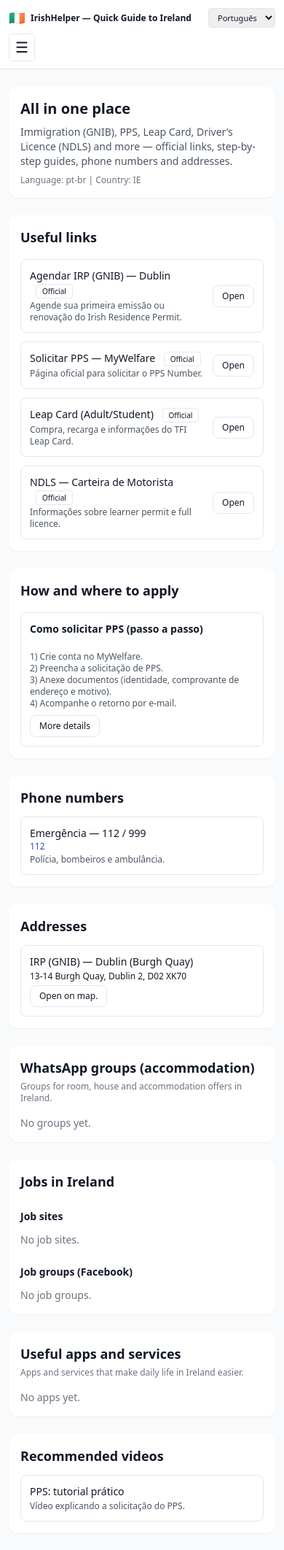
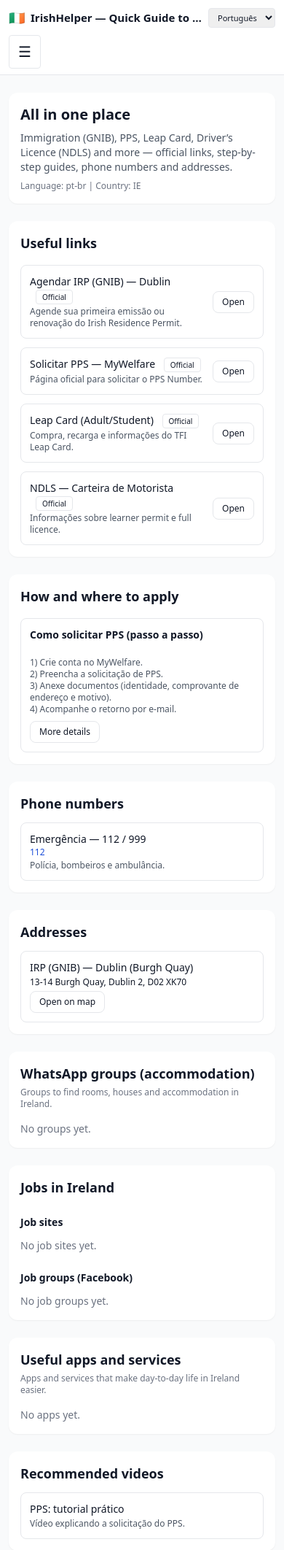
Before and after one commit to Buenomaurilio/IrishHelper, a Django app: page /pt-br/IE/ in a window 390 px wide. Shown: the top 2124 px of the page at 73% size. Run offline with Django 5.2, Linux system fonts and the light colour scheme; data comes from the database, SQL or seed files in the repository; tables that the repository leaves empty hold one stand-in row (values such as "Sample post"); some libraries are stand-ins or nearby versions.

Commit message:
Refactor header and navigation in irish_helper.html
Refactor header and navigation structure for better responsiveness and clarity. Update text translations for consistency.

```diff
--- a/catalog/templates/catalog/irish_helper.html
+++ b/catalog/templates/catalog/irish_helper.html
@@ -9,56 +9,49 @@
   <script src="https://cdn.tailwindcss.com"></script>
 </head>
 <body class="bg-gray-50 text-gray-900">
-
   <!-- HEADER -->
   <header class="sticky top-0 bg-white/90 backdrop-blur border-b z-20">
-    <div class="max-w-4xl mx-auto px-3 sm:px-4 py-2.5">
+    <!-- Linha principal: bandeira + título + idioma -->
+    <div class="max-w-4xl mx-auto px-3 sm:px-4 py-2.5 flex items-center justify-between gap-2">
 
-      <!-- LINHA 1: bandeira + título + seletor de idioma -->
-      <div class="flex items-center justify-between gap-2 whitespace-nowrap">
       <!-- ESQUERDA: bandeira + título -->
       <div class="flex items-center gap-2 min-w-0">
         <span class="text-lg">🇮🇪</span>
-          <h1 class="text-xs sm:text-lg md:text-xl font-semibold leading-tight truncate max-w-[60vw]">
+        <h1 class="text-[15px] sm:text-base md:text-lg font-semibold leading-tight truncate">
           {% trans "IrishHelper — Quick Guide to Ireland" %}
         </h1>
       </div>
 
       <!-- DIREITA: seletor de idioma (sempre visível) -->
-        <select
-          id="locale"
-          class="border rounded px-2 py-1 text-[11px] sm:text-sm leading-none flex-shrink-0"
-        >
+      <div class="flex items-center gap-2 md:gap-3">
+        <select id="locale"
+                class="border rounded px-2 py-1 text-[11px] sm:text-xs md:text-sm">
           <option value="pt-br" {% if locale == "pt-br" %}selected{% endif %}>Português</option>
           <option value="en"    {% if locale == "en" %}selected{% endif %}>English</option>
           <option value="es"    {% if locale == "es" %}selected{% endif %}>Español</option>
         </select>
       </div>
+    </div>
 
-      <!-- LINHA 2: sanduíche no mobile + menu desktop -->
-      <div class="mt-2 flex items-center justify-between">
+    <!-- LINHA 2: botão sanduíche (mobile) + menu desktop -->
+    <div class="max-w-4xl mx-auto px-3 sm:px-4 pb-2 flex items-center justify-between md:justify-start gap-2">
       <!-- BOTÃO SANDUÍCHE (só mobile) -->
-        <button
-          id="mobileMenuBtn"
-          class="inline-flex md:hidden items-center justify-center text-xl px-2 py-1 border rounded"
-          aria-label="Menu"
-        >
+      <button id="mobileMenuBtn"
+              class="md:hidden text-xl px-3 py-2 border rounded">
         ☰
       </button>
 
-        <!-- MENU DESKTOP (só md+) -->
-        <nav class="hidden md:flex flex-wrap gap-x-4 gap-y-1 text-sm ml-auto">
-          <a href="#uteis"      class="hover:underline">{% trans "Useful links" %}</a>
-          <a href="#como"       class="hover:underline">{% trans "How to apply" %}</a>
-          <a href="#telefones"  class="hover:underline">{% trans "Phone numbers" %}</a>
-          <a href="#enderecos"  class="hover:underline">{% trans "Addresses" %}</a>
-          <a href="#whatsapp"   class="hover:underline">WhatsApp</a>
-          <a href="#jobs"       class="hover:underline">{% trans "Jobs" %}</a>
-          <a href="#apps"       class="hover:underline">{% trans "Useful apps" %}</a>
-          <a href="#videos"     class="hover:underline">{% trans "Videos" %}</a>
+      <!-- MENU DESKTOP (fica logo ao lado, só md+) -->
+      <nav class="hidden md:flex flex-wrap gap-x-4 gap-y-1 text-sm">
+        <a href="#uteis" class="hover:underline">{% trans "Useful links" %}</a>
+        <a href="#como" class="hover:underline">{% trans "How to apply" %}</a>
+        <a href="#telefones" class="hover:underline">{% trans "Phone numbers" %}</a>
+        <a href="#enderecos" class="hover:underline">{% trans "Addresses" %}</a>
+        <a href="#whatsapp" class="hover:underline">{% trans "WhatsApp" %}</a>
+        <a href="#jobs" class="hover:underline">{% trans "Jobs" %}</a>
+        <a href="#apps" class="hover:underline">{% trans "Useful apps" %}</a>
+        <a href="#videos" class="hover:underline">{% trans "Videos" %}</a>
       </nav>
-      </div>
-
     </div>
   </header>
 
@@ -76,15 +69,17 @@
             {% trans "IrishHelper — Quick Guide to Ireland" %}
           </span>
         </div>
-        <button id="mobileMenuClose" class="text-lg px-2 py-1">✕</button>
+        <button id="mobileMenuClose" class="text-lg px-2 py-1">
+          ✕
+        </button>
       </div>
 
       <!-- mesma navegação, em coluna -->
       <nav class="flex flex-col gap-2 text-sm">
-        <a href="#uteis"     data-mobile-nav-link class="py-1 border-b border-gray-100 hover:bg-gray-50 rounded px-1">
+        <a href="#uteis" data-mobile-nav-link class="py-1 border-b border-gray-100 hover:bg-gray-50 rounded px-1">
           {% trans "Useful links" %}
         </a>
-        <a href="#como"      data-mobile-nav-link class="py-1 border-b border-gray-100 hover:bg-gray-50 rounded px-1">
+        <a href="#como" data-mobile-nav-link class="py-1 border-b border-gray-100 hover:bg-gray-50 rounded px-1">
           {% trans "How to apply" %}
         </a>
         <a href="#telefones" data-mobile-nav-link class="py-1 border-b border-gray-100 hover:bg-gray-50 rounded px-1">
@@ -93,30 +88,19 @@
         <a href="#enderecos" data-mobile-nav-link class="py-1 border-b border-gray-100 hover:bg-gray-50 rounded px-1">
           {% trans "Addresses" %}
         </a>
-        <a href="#whatsapp"  data-mobile-nav-link class="py-1 border-b border-gray-100 hover:bg-gray-50 rounded px-1">
-          WhatsApp
+        <a href="#whatsapp" data-mobile-nav-link class="py-1 border-b border-gray-100 hover:bg-gray-50 rounded px-1">
+          {% trans "WhatsApp" %}
         </a>
-        <a href="#jobs"      data-mobile-nav-link class="py-1 border-b border-gray-100 hover:bg-gray-50 rounded px-1">
+        <a href="#jobs" data-mobile-nav-link class="py-1 border-b border-gray-100 hover:bg-gray-50 rounded px-1">
           {% trans "Jobs" %}
         </a>
-        <a href="#apps"      data-mobile-nav-link class="py-1 border-b border-gray-100 hover:bg-gray-50 rounded px-1">
+        <a href="#apps" data-mobile-nav-link class="py-1 border-b border-gray-100 hover:bg-gray-50 rounded px-1">
           {% trans "Useful apps" %}
         </a>
-        <a href="#videos"    data-mobile-nav-link class="py-1 hover:bg-gray-50 rounded px-1">
+        <a href="#videos" data-mobile-nav-link class="py-1 hover:bg-gray-50 rounded px-1">
           {% trans "Videos" %}
         </a>
       </nav>
-
-      <!-- botão Go também dentro do menu (opcional) -->
-      <div class="mt-4 flex justify-end">
-        <button
-          type="button"
-          id="goLCMobile"
-          class="border px-3 py-1 rounded text-xs sm:text-sm"
-        >
-          {% trans "Go" %}
-        </button>
-      </div>
     </div>
   </div>
 
@@ -258,7 +242,7 @@
                data-link-id="{{ r.id }}"
                data-href="{{ r.url }}"
                class="mt-1 inline-flex items-center px-3 py-1.5 border rounded-lg text-xs md:text-sm">
-              {% trans "Open on map." %}
+              {% trans "Open on map" %}
             </a>
           {% endif %}
         </li>
@@ -274,7 +258,7 @@
         {% trans "WhatsApp groups (accommodation)" %}
       </h3>
       <p class="text-xs md:text-sm text-gray-500 mt-1">
-        {% trans "Groups for room, house and accommodation offers in Ireland." %}
+        {% trans "Groups to find rooms, houses and accommodation in Ireland." %}
       </p>
       <ul class="mt-4 grid gap-3">
         {% for r in whatsapp_groups %}
@@ -341,7 +325,7 @@
           </li>
           {% empty %}
             <p class="text-sm text-gray-500">
-              {% trans "No job sites." %}
+              {% trans "No job sites yet." %}
             </p>
           {% endfor %}
         </ul>
@@ -375,7 +359,7 @@
           </li>
           {% empty %}
             <p class="text-sm text-gray-500">
-              {% trans "No job groups." %}
+              {% trans "No job groups yet." %}
             </p>
           {% endfor %}
         </ul>
@@ -388,7 +372,7 @@
         {% trans "Useful apps and services" %}
       </h3>
       <p class="text-xs md:text-sm text-gray-500 mt-1">
-        {% trans "Apps and services that make daily life in Ireland easier." %}
+        {% trans "Apps and services that make day-to-day life in Ireland easier." %}
       </p>
       <ul class="mt-4 grid gap-3">
         {% for r in daily_apps %}
@@ -489,17 +473,14 @@
     });
   </script>
 
-  <!-- BOTÃO DE IDIOMA (desktop + mobile) -->
+  <!-- LOCALE AUTOMÁTICO (sem botão Go) -->
   <script>
-    function goToLocale() {
-      const loc = document.getElementById("locale").value;
-      const url = `/${loc}/IE/`;
-      window.location.href = url;
-    }
-
-    const goLCMobile = document.getElementById("goLCMobile");
-    if (goLCMobile) {
-      goLCMobile.addEventListener("click", goToLocale);
+    const localeSelect = document.getElementById("locale");
+    if (localeSelect) {
+      localeSelect.addEventListener("change", () => {
+        const loc = localeSelect.value || "pt-br";
+        window.location.href = `/${loc}/IE/`;
+      });
     }
   </script>
 
```
Lines whose indentation alone changed are shown as unchanged.
